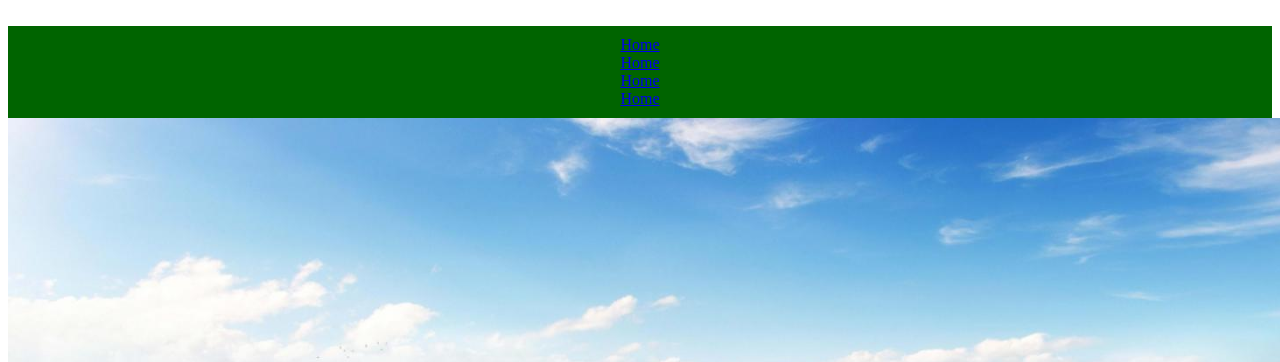
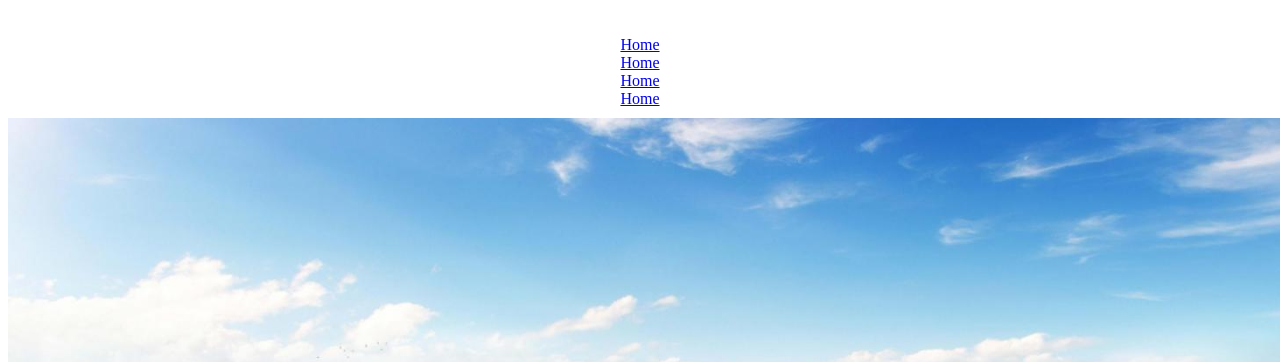
Before and after one commit to cfglondon23/Team-8, a Flask app: page / in a window 1280 px wide; the page is wider, and only the part inside the window is pictured. Shown: the top 362 px of that part. Run offline with Flask 3, Linux system fonts and the light colour scheme.

Commit message:
Update main.css

```diff
--- a/static/css/main.css
+++ b/static/css/main.css
@@ -1,7 +1,6 @@
 /* NAV BAR */
 
 nav {
-    background-color: darkgreen;
     text-align: center;
     list-style: none;
     padding: 10px;
```
